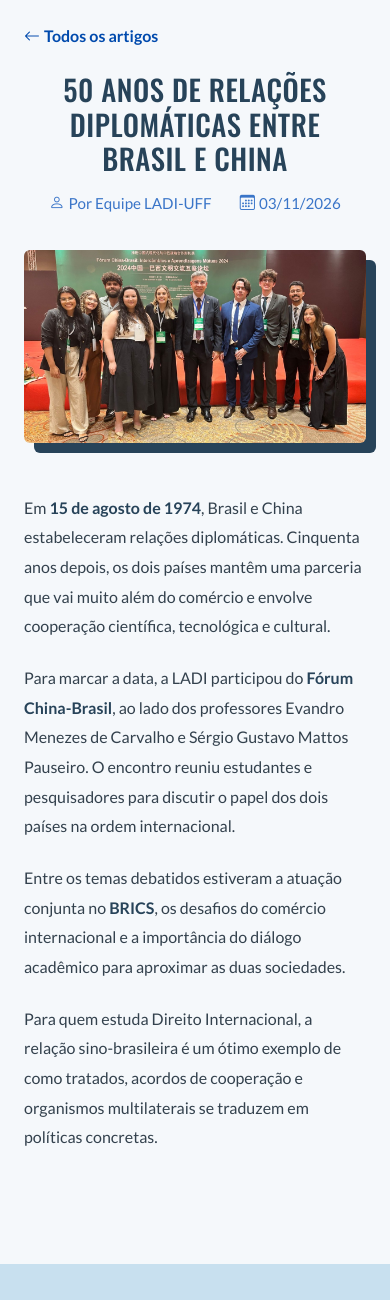
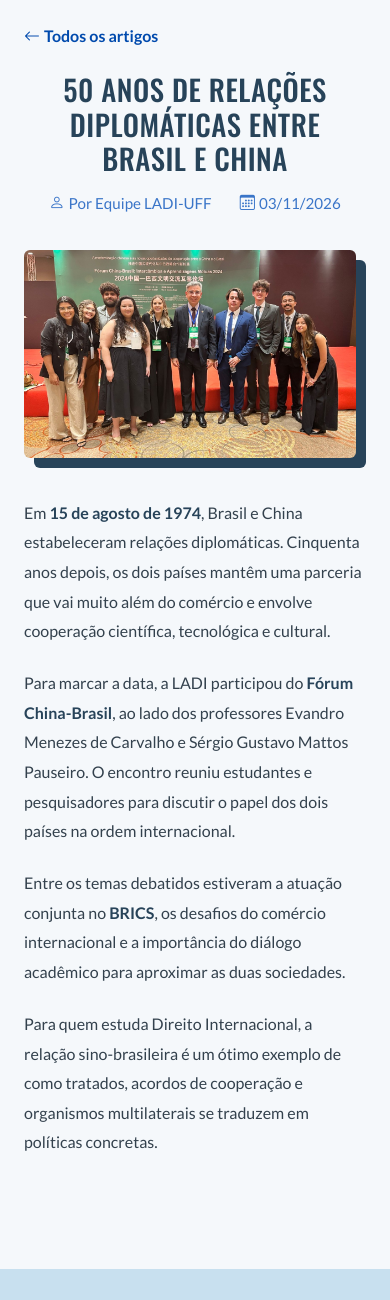
Before and after one commit to joaopiller/ladi-uff, a Flask app: page /artigos/1 in a window 390 px wide. Shown: the part 353-1653 px from the top of the page. Run offline with Flask 3, Linux system fonts and the light colour scheme; data comes from the database, SQL or seed files in the repository; some libraries are stand-ins or nearby versions.

Commit message:
style(artigos): imagem e coluna de texto mais estreitas na página do artigo

```diff
--- a/static/css/artigos.css
+++ b/static/css/artigos.css
@@ -132,7 +132,7 @@
 }
 
 .artigo-cabecalho {
-  max-width: 820px;
+  max-width: 720px;
   margin: 0 auto 36px;
   text-align: center;
 }
@@ -157,8 +157,8 @@
 
 .artigo-imagem {
   position: relative;
-  max-width: 900px;
-  margin: 0 auto 50px;
+  max-width: 640px;
+  margin: 0 auto 56px;
 }
 
 .artigo-imagem::after {
@@ -176,13 +176,13 @@
   position: relative;
   z-index: 1;
   width: 100%;
-  aspect-ratio: 16 / 9;
+  aspect-ratio: 16 / 10;
   object-fit: cover;
   border-radius: 6px;
 }
 
 .artigo-texto {
-  max-width: 760px;
+  max-width: 680px;
   margin: 0 auto;
   font-size: 1.08rem;
   line-height: 1.85;
@@ -218,6 +218,11 @@
     font-size: 1.8rem;
   }
 
+  .artigo-imagem {
+    margin-right: 10px;
+    margin-bottom: 40px;
+  }
+
   .artigo-imagem::after {
     top: 10px;
     left: 10px;
```
